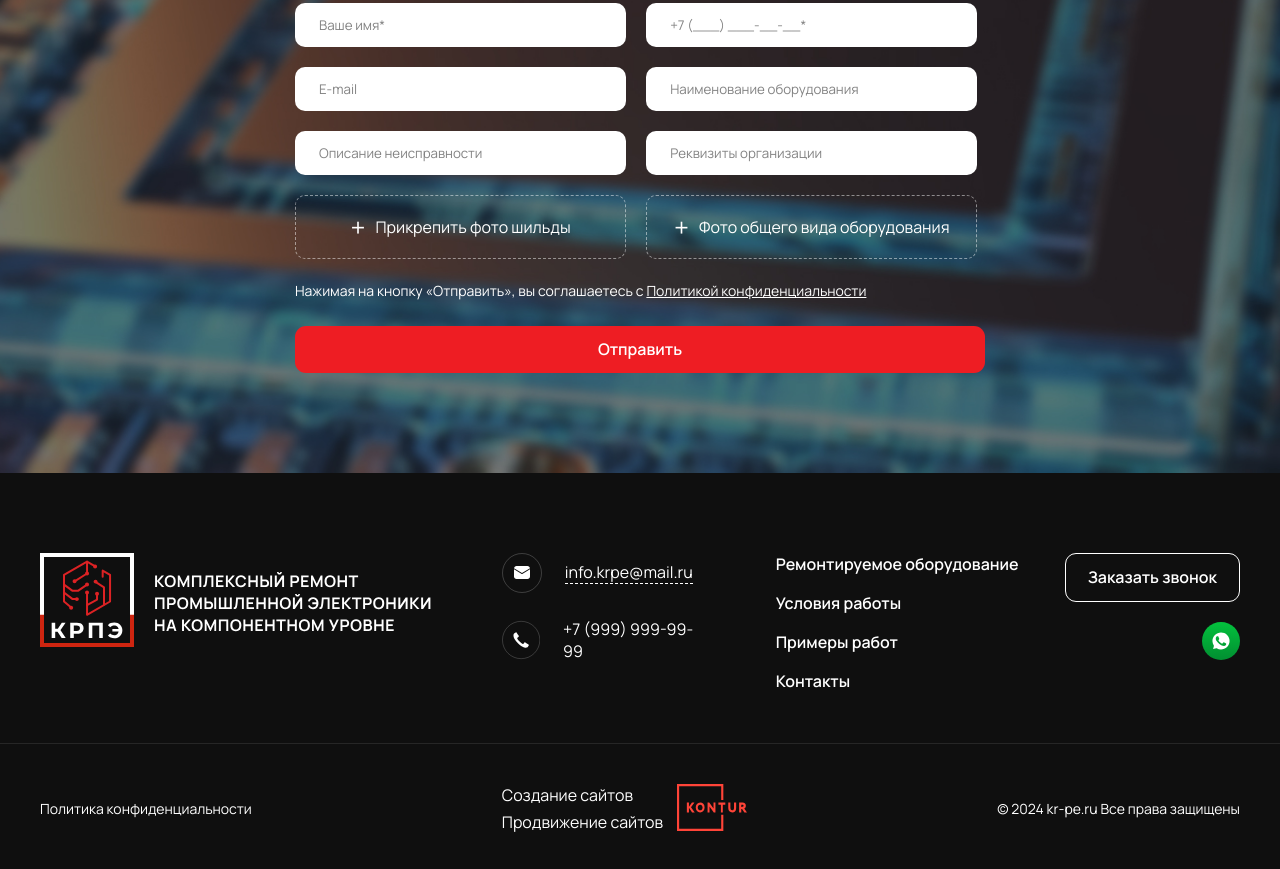
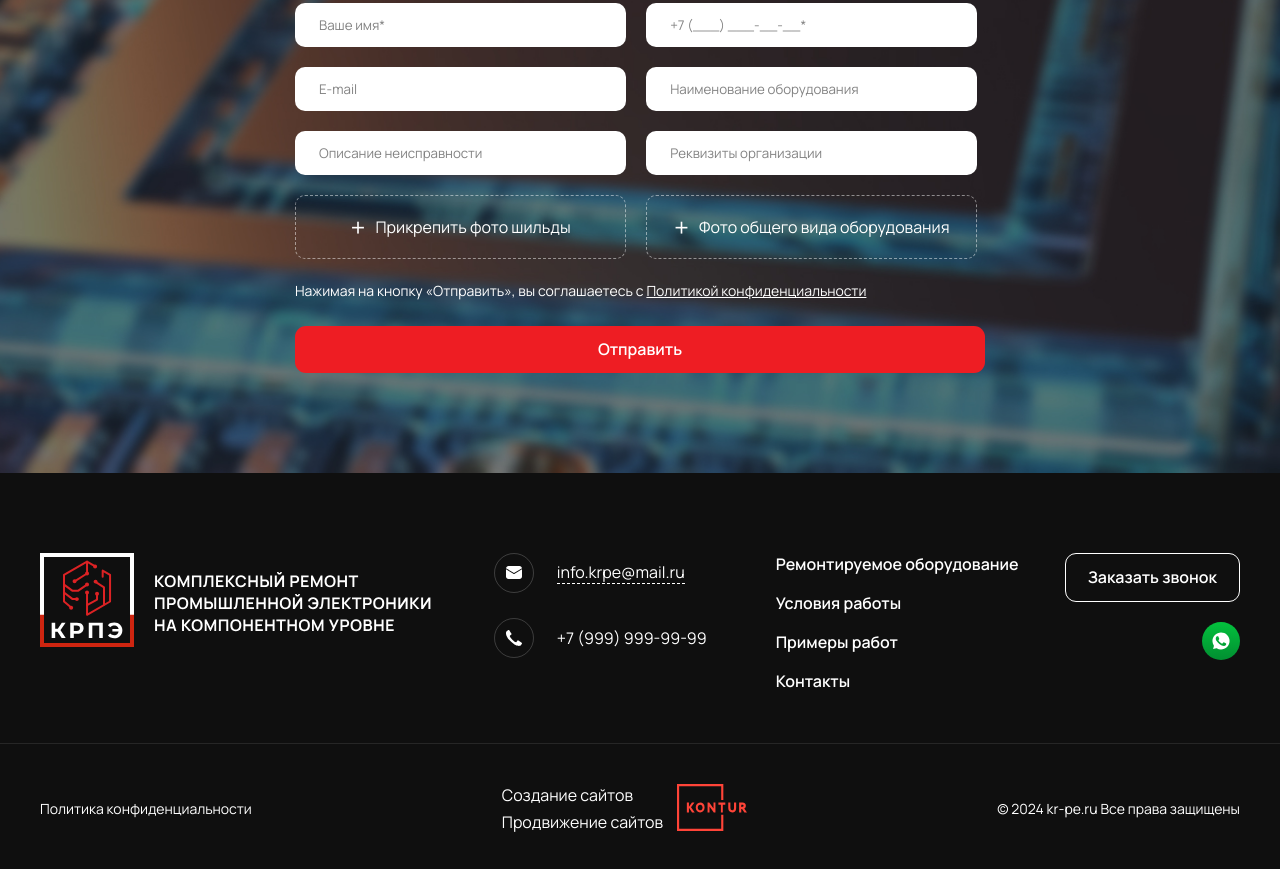
Before and after one commit to aisalkyn4160/KRPE, a plain HTML site: page index.html in a window 1280 px wide. Shown: the part 5189-6058 px from the top of the page. Drawn offline with nearby package versions, Linux system fonts and the light colour scheme.

Commit message:
adding style to phone

```diff
--- a/styles/footer-style.css
+++ b/styles/footer-style.css
@@ -21,7 +21,9 @@
 .footer-top .contacts .mail span{
     border-bottom: 1px dashed rgba(255, 255, 255, 1);
 }
-
+.phone{
+    white-space: nowrap;
+}
 .footer-top nav ul{
     display: flex;
     flex-direction: column;
```
